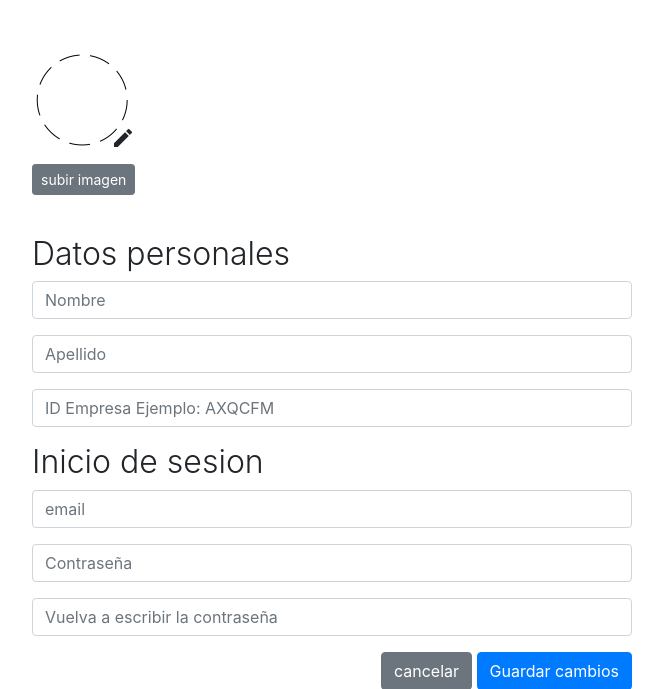
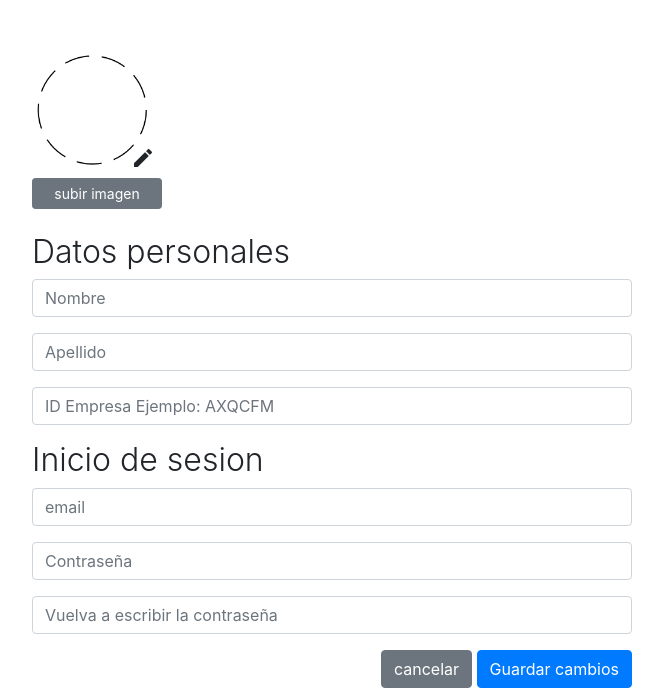
Before and after one commit to guilledp/Proyecto, a PHP site: page /profile.php in a window 1280 px wide. Shown: the part 111-800 px from the top of the page, without its empty margins (308-971 px from the left). Run offline with PHP 8.4, Linux system fonts and the light colour scheme; the visitor is signed in with stand-in values (Sample User, id 1).

Commit message:
Imagen avatar redonda recortada

```diff
--- a/css/styles.css
+++ b/css/styles.css
@@ -161,3 +161,22 @@ div.videocurso {
   bottom: 0px;
   right: 0px;
 }
+
+.image-upload img{
+width: 120px;
+height: 120px;
+object-fit: cover;
+border-radius: 50%;
+}
+
+.image-upload .container{
+width: 100%;
+}
+
+.boton-subir-avatar .btn{
+	width: 130px;
+}
+
+#grupo-avatar{
+	margin: 0px !important;
+}
--- a/json/usuarios.json
+++ b/json/usuarios.json
@@ -1 +1 @@
-[{"email":"guille_dp@hotmail.com","password":"$2y$10$.ny5RX\/eZkAXYP.3ZRfr9eXpfxvDK9eMBjCKh56ecW2itmT88bn3a","nombre":"Guille","apellido":"dp","idEempresa":"safdsg"},{"email":"sol_tropeano@hotmail.com","password":"$2y$10$jQHgRwBJsbDg2ZWIcjTm1Oe3fKpdFRJJTz6\/ML1GCt7MBNalaIa2G","nombre":"sol","apellido":"tropeano","idEempresa":"awfgAF"},{"email":"asistentes@delec.com.ar","password":"$2y$10$b.hWlFJi8le5QNWXdQj1Ru1sH7lhrsEvC9YlEsV0QU.4W.T5ctEDC","nombre":"safdgs","apellido":"dfsf","idEempresa":"AFF"}]
+[{"email":"guille_dp@hotmail.com","password":"$2y$10$.ny5RX\/eZkAXYP.3ZRfr9eXpfxvDK9eMBjCKh56ecW2itmT88bn3a","nombre":"Guille","apellido":"dp","idEempresa":"safdsg"},{"email":"sol_tropeano@hotmail.com","password":"$2y$10$jQHgRwBJsbDg2ZWIcjTm1Oe3fKpdFRJJTz6\/ML1GCt7MBNalaIa2G","nombre":"sol","apellido":"tropeano","idEempresa":"awfgAF"},{"email":"asistentes@delec.com.ar","password":"$2y$10$b.hWlFJi8le5QNWXdQj1Ru1sH7lhrsEvC9YlEsV0QU.4W.T5ctEDC","nombre":"safdgs","apellido":"dfsf","idEempresa":"AFF"},{"email":"mariasol@gmail.com","password":"$2y$10$JzEJXaPgjv4j4Mtw8diQo.4Vh4tqZqZsb635hnkEtK6\/\/RUkmSToa","nombre":"maria","apellido":"sol","idEempresa":"24351414"}]
--- a/login.php
+++ b/login.php
@@ -69,7 +69,6 @@ if ($_POST) {
           $passVacio = "*El usuario no existe o la contraseña es incorrecta";
         }
   }
-
 }
 
 ?>
--- a/profile.php
+++ b/profile.php
@@ -1,50 +1,50 @@
 <?php
 
 include_once('session.php');
+
+// if ($_FILES["archivo"]["error"] === UPLOAD_ERR_OK) {
+//   $nombre = $_FILES["archivo"]["name"];
+//   $archivo = $_FILES["archivo"]["tmp_name"];
+//   $ext = pahtinfo($nombre,PATHINFO_EXTENSION);
+//
+//   $miArchivo = dirname(__FILE__) . "/img/useravatar/" . $_SESSION['id'] . $ext;
+//   move_uploaded_file($arcivo, $miArchivo);
+// }
+//
+// $nombreAvatar = $_SESSION['id'];
+
 
 $errorTamaño = "";
 $errorTipo = "";
 $nombreAvatar = $_SESSION['id'];
 
-if (isset($_FILES["fileToUpload"])) {
+if (isset($_FILES["archivo"])) {
 
     $target_dir = "img/useravatar/";
-    $target_file = $target_dir . basename($_FILES["fileToUpload"]["name"]);
-    $imageFileType = strtolower(pathinfo($target_file,PATHINFO_EXTENSION));
+    $target_file = $target_dir . basename($_FILES["archivo"]["name"]);
+    $ext = strtolower(pathinfo($target_file,PATHINFO_EXTENSION));
     $uploadOk = 1;
 
-    // VERIFICAR SI ES UN ARCHIVO
-    if ($_FILES["fileToUpload"]["tmp_name"] != "") {
-      if(isset($_POST["submit"])) {
-        $check = getimagesize($_FILES["fileToUpload"]["tmp_name"]);
-        if($check !== false) {
-          $uploadOk = 1;
-        } else {
-          $uploadOk = 0;
-        }
-      }
-    }
-
-    // VERIFICAR TAMAÑO
-    if ($_FILES["fileToUpload"]["size"] > 500000) {
+        // VERIFICAR TAMAÑO
+    if ($_FILES["archivo"]["size"] > (5 * 1024 * 1024)) {
       $errorTamaño =  "El archivo debe pesar menos de 5 MB.";
       $uploadOk = 0;
     }
     // VERIFICAR FORMATO
-    if($imageFileType != "jpg" && $imageFileType != "png" && $imageFileType != "jpeg"
-    && $imageFileType != "gif" ) {
+    if($ext != "jpg" && $ext != "png" && $ext != "jpeg"
+    && $ext != "gif" ) {
       $errorTipo = "seleccione una imagen del tipo JPG, JPEG, PNG o GIF.";
       $uploadOk = 0;
     }
+
     // VERIFICAR ERRORES Y SUBIR EL ARCHIVO
-    if ($uploadOk == 0) {
-    } else {
-      $target_file = $target_dir . $nombreAvatar . "";
-      if (move_uploaded_file($_FILES["fileToUpload"]["tmp_name"], $target_file)) {
-    // PUEDE HABER UN MENSAJE SI SE SUBIO CORRECTAMENTE
-      }
+    if ($uploadOk == 1) {
+      $target_file = $target_dir . $nombreAvatar;
+      move_uploaded_file($_FILES["archivo"]["tmp_name"], $target_file);
+      header("location: profile.php?img=" . rand(1000,9999));
     }
 }
+
 
 if (file_exists('img/useravatar/' . $nombreAvatar)) {
   $nombreAvatar =  "img\\useravatar\\" . $nombreAvatar;
@@ -77,22 +77,22 @@ if (file_exists('img/useravatar/' . $nombreAvatar)) {
   <div class="col-md-6">
 
     <!-- SUBIEENDO ARCHIVOS -->
-      <div class="input-group mb-3">
+      <div class="input-group mb-3" id="grupo-avatar">
       <form action="profile.php" method="post" enctype="multipart/form-data">
 
           <div class="image-upload">
-            <label for="fileToUpload">
 
-              <div class="container">
-                <img src= <?=$nombreAvatar?> alt="Avatar" class="image">
-                <div class="bottom-right"><i class="icon ion-md-create"></i></div>
-              </div>
+          <label for="archivo">
+            <div class="container" id="avatar">
+              <img src= <?=$nombreAvatar?> alt="Avatar" class="">
+              <div class="bottom-right"><i class="icon ion-md-create"></i></div>
+            </div>
+          </label>
 
-            </label>
-            <input type="file" name="fileToUpload" id="fileToUpload">
+            <input type="file" name="archivo" id="archivo">
           </div>
 
-          <div class="">
+          <div class="boton-subir-avatar">
             <input class="btn btn-secondary btn-sm" type="submit" value="subir imagen" name="submit">
             <p class="invalid-feedback"> <?=$errorTipo . " " . $errorTamaño;?> </p>
           </div>
```
Also changed, not shown: 4 other files.
